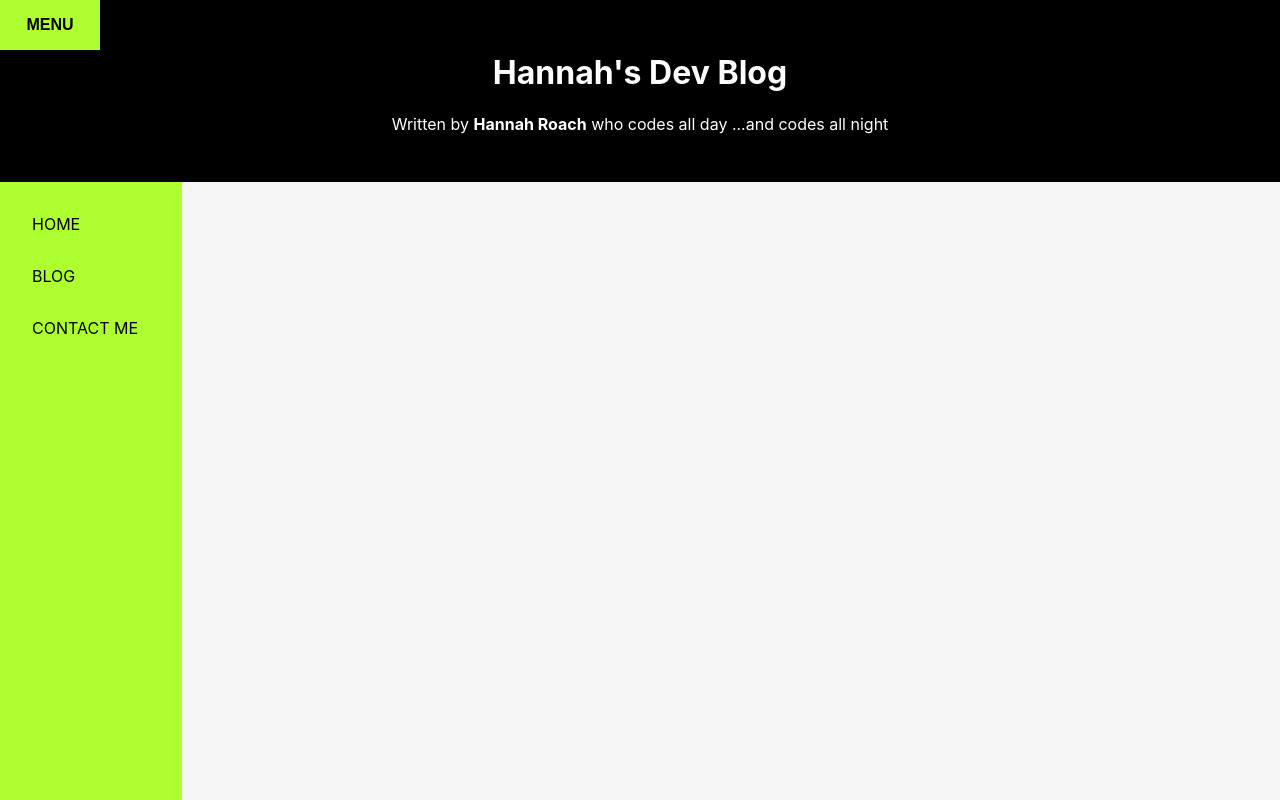
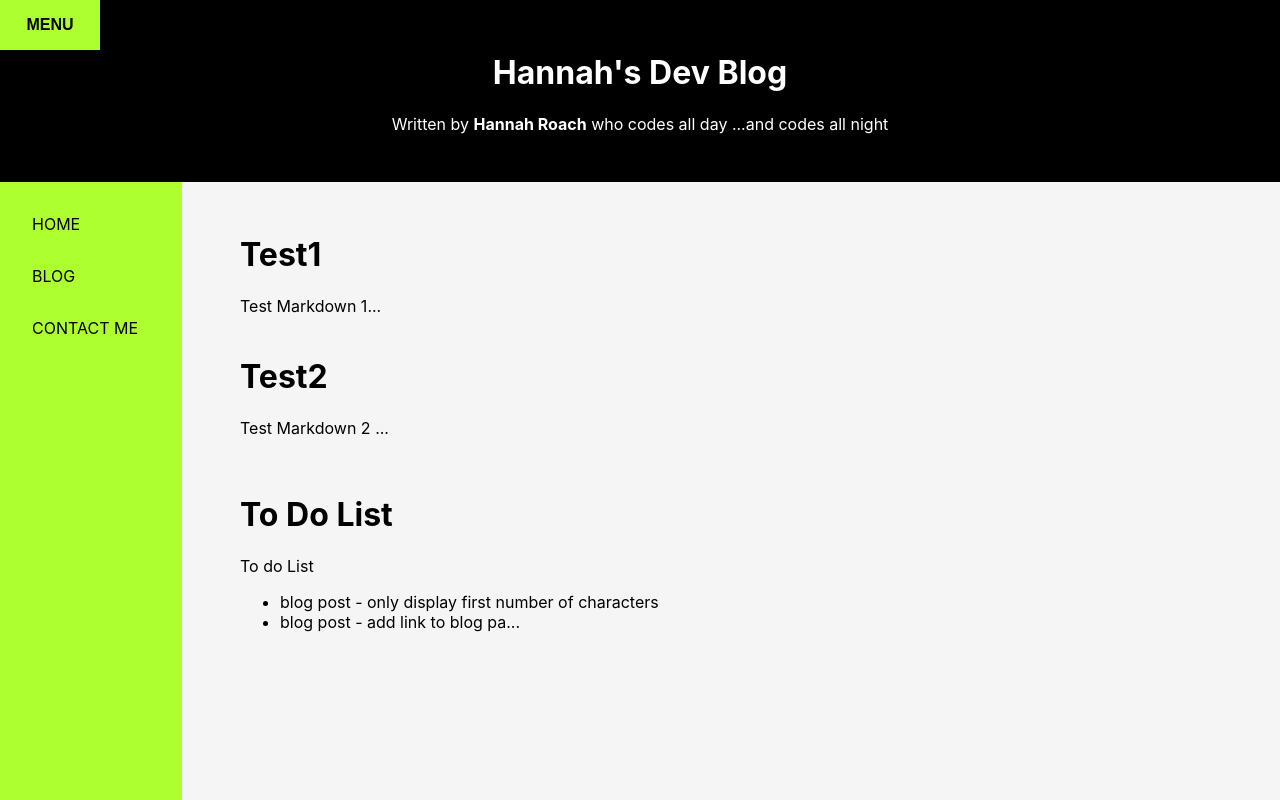
Before and after one commit to hannahsky86/react-blog-practice, a React (Create React App) app: page /blog in a window 1280 px wide. Shown: the top 800 px of the page. Built offline with nearby package versions, Linux system fonts and the light colour scheme.

Commit message:
added click expand to blog posts

```diff
--- /dev/null
+++ b/src/pages/blog-details.js
@@ -0,0 +1,40 @@
+import { useState, useEffect } from "react"
+import Markdown from "markdown-to-jsx"
+import pages from "../markdown/pages.json";
+
+// import cover from '../assets/img/cover.jpeg'
+// import '../styles/Post.css'
+
+const BlogDetails = ({md_file, expanded}) => {
+    const [postContent, setPostcontent] = useState('')
+
+    useEffect(() => {
+        import(`../markdown/${md_file}`)
+            .then(res =>
+                fetch(res.default)
+                    .then(response => response.text())
+                    .then(response =>
+                    {
+                        (expanded) ?
+                            setPostcontent(response) :
+                            setPostcontent(response.substring(0,100).concat("..."))
+                    }
+                    )
+                    .catch(err => console.log(err))
+            )
+    }, [expanded])
+
+    return (
+        <div className="article-wrapper">
+            {/*<article>*/}
+            {/*    <main>*/}
+                    <Markdown>
+                        {postContent}
+                    </Markdown>
+                {/*</main>*/}
+            {/*</article>*/}
+        </div>
+    )
+}
+
+export default BlogDetails
--- a/src/pages/blog.js
+++ b/src/pages/blog.js
@@ -2,34 +2,24 @@
 import React from 'react';
 import {useEffect, useState} from "react";
 import pages from "../markdown/pages.json"
-import ReactMarkdown from 'react-markdown'
+import BlogDetails from "./blog-details";
 
 export default function Blog() {
+    const [expandPage, setExpandPage] = useState(false);
+    const scroller = document.querySelector("#blog_post")
 
-    const [posts, setPosts] = useState([{}]);
+    useEffect(()=> {
+        scroller?.scrollIntoView({behavior:"smooth"})
+    }, [expandPage])
 
-    useEffect(() => {
-      let  post_list = []
-       pages.posts.map((post)=> {
-            import(`../markdown/${post.path}`)
-                .then(res => {
-                    fetch(res.default)
-                        .then(res => res.text())
-                        .then(res => post_list.push({res}))
-                })
-                .then(() => setPosts(post_list))
-                .catch(err => console.log(err))
-        })
-
-    }, [])
-
-
-    console.log([posts])
-
-return null;
-
-    // return (
-
-        // posts.map((post, index)=> <ReactMarkdown key={`post-${index}`}>{post}</ReactMarkdown>)
-    // )
+    return (
+        pages.posts.map(
+            (post, index)=>
+            <div id="blog_post" key={`post-${index}`} onClick={() => setExpandPage(!expandPage)}>
+                <h1>{pages.posts[index].name}</h1>
+                <BlogDetails md_file={pages.posts[index].path} expanded={expandPage}/>
+                <br/>
+            </div>
+        )
+    )
 }
--- a/src/scss/App.scss
+++ b/src/scss/App.scss
@@ -1,6 +1,10 @@
 
 .html {
   height: 100%;
+}
+
+body {
+  background-color: whitesmoke;
 }
 
 .flex-container {
@@ -30,7 +34,6 @@
 
   .body {
     background-color: whitesmoke;
-    height: 100vh;
     display: flex;
 
     header.header.nav-not-open {
@@ -81,6 +84,8 @@
     @media (min-width: 900px) {
       div.routes {
         margin: 2rem auto;
+        max-width: 800px;
+        width: 100%;
 
         div.page {
           max-width: 800px;
```
